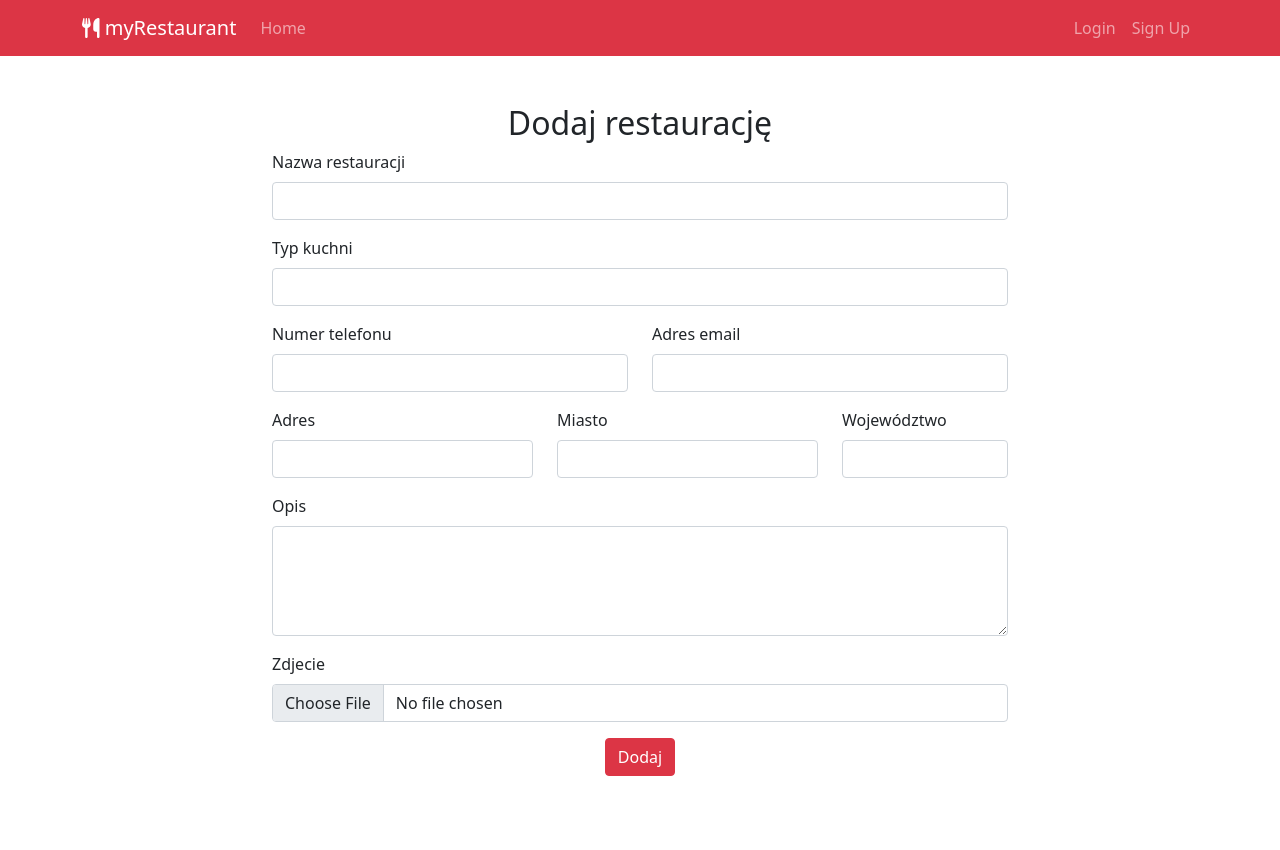
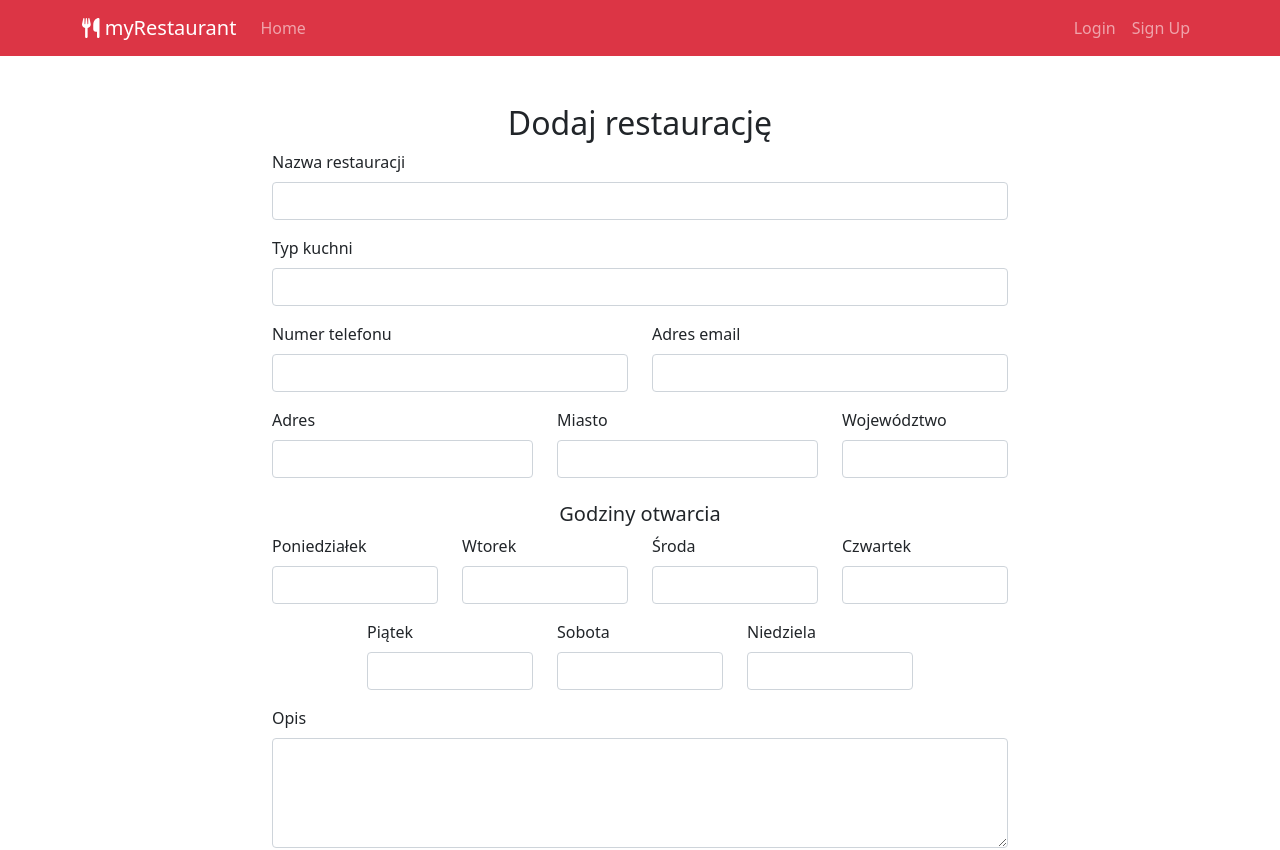
Before and after one commit to Wolf-Programmers/Restaurant-Creator_UI, a React (Create React App) app: page /manage in a window 1280 px wide. Shown: the top 850 px of the page. Built offline with nearby package versions, Linux system fonts and the light colour scheme.

Commit message:
Login, Register, Add restaurant form validation

```diff
--- a/src/AddRestaurant.js
+++ b/src/AddRestaurant.js
@@ -6,24 +6,56 @@ function AddRestaurant()
 {
 
     let navigate = useNavigate();
+    const [owner, setOwner]=useState("")
     const [name, setName]=useState("")
-    const [phone, setPhone]=useState("")
-    const [email, setEmail]=useState("")
     const [city, setCity]=useState("")
     const [address, setAddress]=useState("")
+    const [phoneNumber, setPhone]=useState("")
+    const [email, setEmail]=useState("")
     const [voivodeship, setVoivodeship]=useState("")
+    const [mon, setMon]=useState("")
+    const [tue, setTue]=useState("")
+    const [wed, setWed]=useState("")
+    const [thu, setThu]=useState("")
+    const [fri, setFri]=useState("")
+    const [sat, setSat]=useState("")
+    const [sun, setSun]=useState("")
+    const [type, setType]=useState("")
 
     async function create(){
-        let item={name, phone, email, city, address, voivodeship}
-        await fetch("http://localhost:8000/api/?",{
-            method:'POST',
+        setOwner(1)
+
+        let openingTimes = {
+            "1":mon,
+            "2":tue,
+            "3":wed,
+            "4":thu,
+            "5":fri,
+            "6":sat,
+            "7":sun,
+        }
+
+        let restaurantTypesList = {"1":type}
+        let item={owner, name, city, address, phoneNumber, email, voivodeship, openingTimes, restaurantTypesList}
+        console.warn(item)
+
+        let result = await fetch("http://localhost:8080/restaurant/add",{
+            method:'PUT',
             body:JSON.stringify(item),
             headers:{
-                "Content-Type":'value',
-                "Accept":'value'
+                "Content-Type":'application/json',
             }
         })
-        navigate('/')
+
+        result = await result.json()
+
+        if(result.status === 1){
+            navigate('/')
+        }
+        else{
+            console.warn(result.errorList)
+            console.warn(result.errorList)
+        }
     }
 
     return(
@@ -40,14 +72,14 @@ function AddRestaurant()
                         <Col sm={12} md={8}>
                             <Form.Group className="mb-3">
                                 <Form.Label className="float-start">Typ kuchni</Form.Label>
-                                <Form.Control type="input" />
+                                <Form.Control type="input" value={type} onChange={(e)=>setType(e.target.value)}/>
                             </Form.Group>
                         </Col>
                         <div className="clearfix"></div>
                         <Col sm={12} md={4}>
                             <Form.Group className="mb-3">
                                 <Form.Label className="float-start">Numer telefonu</Form.Label>
-                                <Form.Control type="input" value={phone} onChange={(e)=>setPhone(e.target.value)}/>
+                                <Form.Control type="input" value={phoneNumber} onChange={(e)=>setPhone(e.target.value)}/>
                             </Form.Group>
                         </Col>
                         <Col sm={12} md={4}>
@@ -75,6 +107,52 @@ function AddRestaurant()
                                 <Form.Control type="input" value={voivodeship} onChange={(e)=>setVoivodeship(e.target.value)}/>
                             </Form.Group>
                         </Col>
+                        <Col sm={12}>
+                           <h5 className="mt-2">Godziny otwarcia</h5>
+                        </Col>
+                        <Col sm={12} md={2}>
+                            <Form.Group className="mb-3">
+                                <Form.Label className="float-start">Poniedziałek</Form.Label>
+                                <Form.Control type="input" value={mon} onChange={(e)=>setMon(e.target.value)}/>
+                            </Form.Group>
+                        </Col>
+                        <Col sm={12} md={2}>
+                            <Form.Group className="mb-3">
+                                <Form.Label className="float-start">Wtorek</Form.Label>
+                                <Form.Control type="input" value={tue} onChange={(e)=>setTue(e.target.value)}/>
+                            </Form.Group>
+                        </Col>
+                        <Col sm={12} md={2}>
+                            <Form.Group className="mb-3">
+                                <Form.Label className="float-start">Środa</Form.Label>
+                                <Form.Control type="input" value={wed} onChange={(e)=>setWed(e.target.value)}/>
+                            </Form.Group>
+                        </Col>
+                        <Col sm={12} md={2}>
+                            <Form.Group className="mb-3">
+                                <Form.Label className="float-start">Czwartek</Form.Label>
+                                <Form.Control type="input" value={thu} onChange={(e)=>setThu(e.target.value)}/>
+                            </Form.Group>
+                        </Col>
+                        <div className="clearfix"></div>
+                        <Col sm={12} md={2}>
+                            <Form.Group className="mb-3">
+                                <Form.Label className="float-start">Piątek</Form.Label>
+                                <Form.Control type="input" value={fri} onChange={(e)=>setFri(e.target.value)}/>
+                            </Form.Group>
+                        </Col>
+                        <Col sm={12} md={2}>
+                            <Form.Group className="mb-3">
+                                <Form.Label className="float-start">Sobota</Form.Label>
+                                <Form.Control type="input" value={sat} onChange={(e)=>setSat(e.target.value)}/>
+                            </Form.Group>
+                        </Col>
+                        <Col sm={12} md={2}>
+                            <Form.Group className="mb-3">
+                                <Form.Label className="float-start">Niedziela</Form.Label>
+                                <Form.Control type="input" value={sun} onChange={(e)=>setSun(e.target.value)}/>
+                            </Form.Group>
+                        </Col>
                         <Col sm={12} md={8}>
                             <Form.Group className="mb-3">
                                 <Form.Label className="float-start">Opis</Form.Label>
--- a/src/Header.js
+++ b/src/Header.js
@@ -1,11 +1,12 @@
 import { Link, useNavigate } from 'react-router-dom';
-import {Navbar, Nav, Container, Alert} from 'react-bootstrap';
+import {Navbar, Nav, Container, Alert, NavDropdown} from 'react-bootstrap';
 import { FontAwesomeIcon } from '@fortawesome/react-fontawesome'
 import { faUtensils } from '@fortawesome/free-solid-svg-icons'
 
 function Header()
 {
     let navigate = useNavigate();
+    let user = JSON.parse(localStorage.getItem('user-info'))
     function logOut(){
         localStorage.clear();
         <Alert variant="success">
@@ -27,7 +28,9 @@ function Header()
                     localStorage.getItem('user-info') ?
                     <>
                     <Nav.Link as={Link} to="/manage">Zarządzaj</Nav.Link>
-                    <Nav.Link onClick={logOut}>Wyloguj</Nav.Link>
+                    <NavDropdown title={user.name}>
+                        <NavDropdown.Item onClick={logOut}>Wyloguj</NavDropdown.Item>
+                    </NavDropdown>
                     </> : <>
                     <Nav.Link as={Link} to="/login">Login</Nav.Link>
                     <Nav.Link as={Link} to="/register">Sign Up</Nav.Link>
--- a/src/Login.js
+++ b/src/Login.js
@@ -18,12 +18,19 @@ function Login()
             body:JSON.stringify(item),
             headers:{
                 "Content-Type":'application/json',
-
             }
         })
         result = await result.json()
-        localStorage.setItem("user-info",JSON.stringify(result))
-        navigate('/')
+
+        if(result.status === 1){
+            localStorage.setItem("user-info",JSON.stringify(result.value))
+            navigate('/')
+        }
+        else{
+            setEmail("")
+            setPassword("")
+            console.warn(result.message)
+        }
     }
 
     return(
@@ -36,7 +43,7 @@ function Login()
                         <div className="login-box">
                         <Col><h1>Zaloguj się</h1></Col>
                         <Col>
-                          <Form>
+                          <Form id="login-form">
                             <Form.Group className="mt-5 mb-4" >
                                <Form.Control type="email" value={login} onChange={(e)=>setEmail(e.target.value)} placeholder="Email" />
                             </Form.Group>
--- a/src/Register.js
+++ b/src/Register.js
@@ -23,8 +23,14 @@ function Register()
             }
         });
         result = await result.json();
-        localStorage.setItem("user-info",JSON.stringify(result));
+        if(result.status === 1){
+        localStorage.setItem("user-info",JSON.stringify(result.value));
         navigate('/');
+        }
+        else{
+            console.warn(result.errorList)
+            console.warn(result.message)
+        }
     }
 
     return(
```
